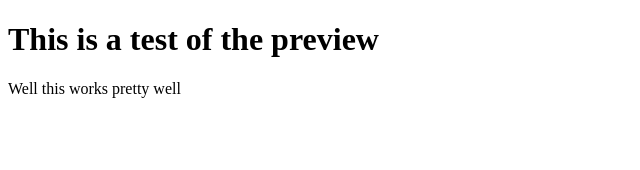
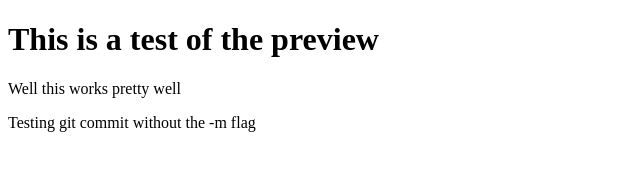
Before and after one commit to freddieb77/op_git_test, a plain HTML site: page html_boilerplate/index.html in a window 1280 px wide. Shown: the whole page, without its empty margins (0-640 px from the left). Drawn offline with Linux system fonts and the light colour scheme.

Commit message:
Added a new paragraph to index.html
The paragraph was inserted to test using git commit without -m flag

```diff
--- a/html_boilerplate/index.html
+++ b/html_boilerplate/index.html
@@ -9,5 +9,6 @@
     <body>
         <h1>This is a test of the preview</h1>
         <p>Well this works pretty well</p>
+        <p>Testing git commit without the -m flag</p>
     </body>
 </html>
```
